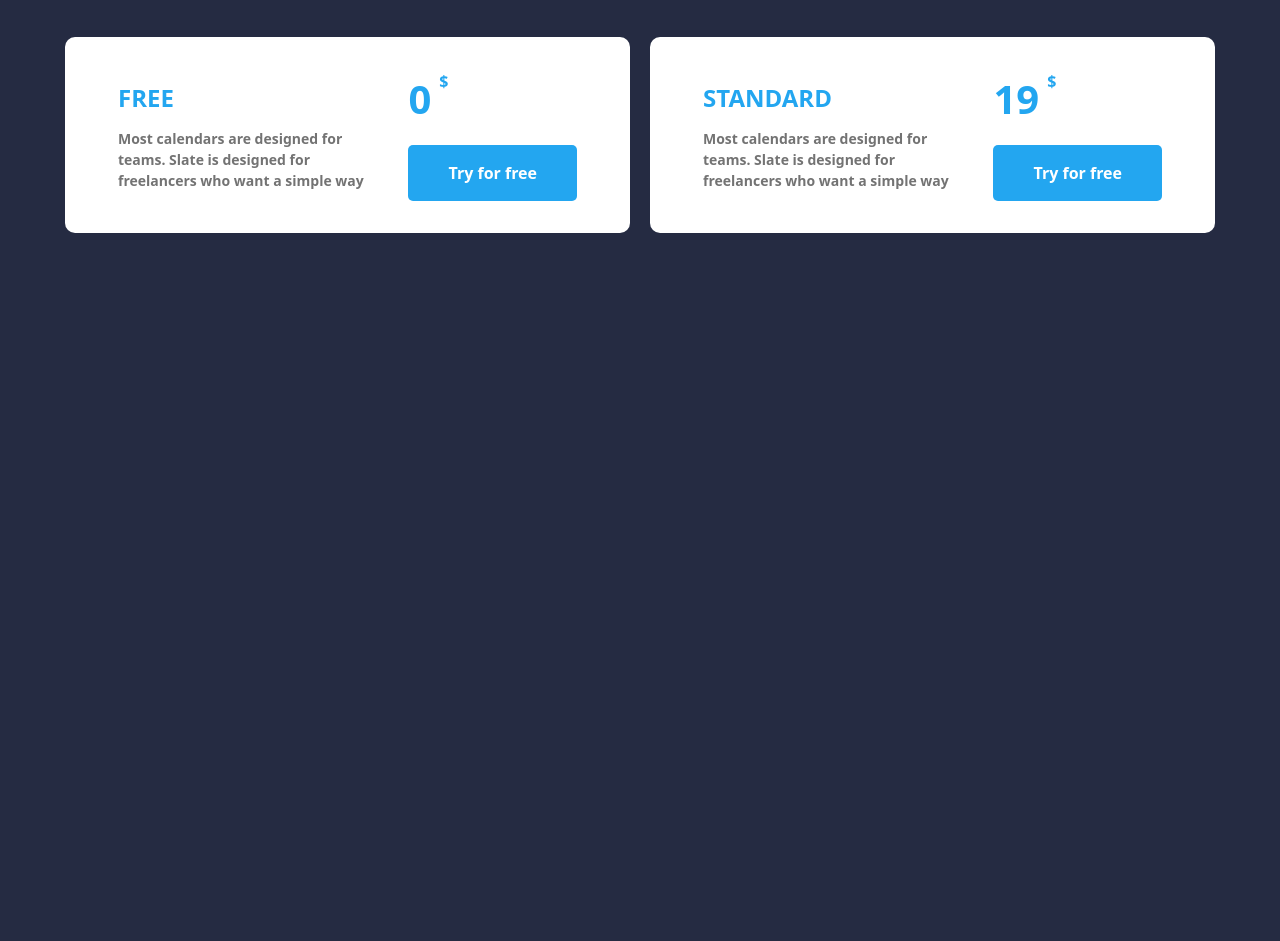
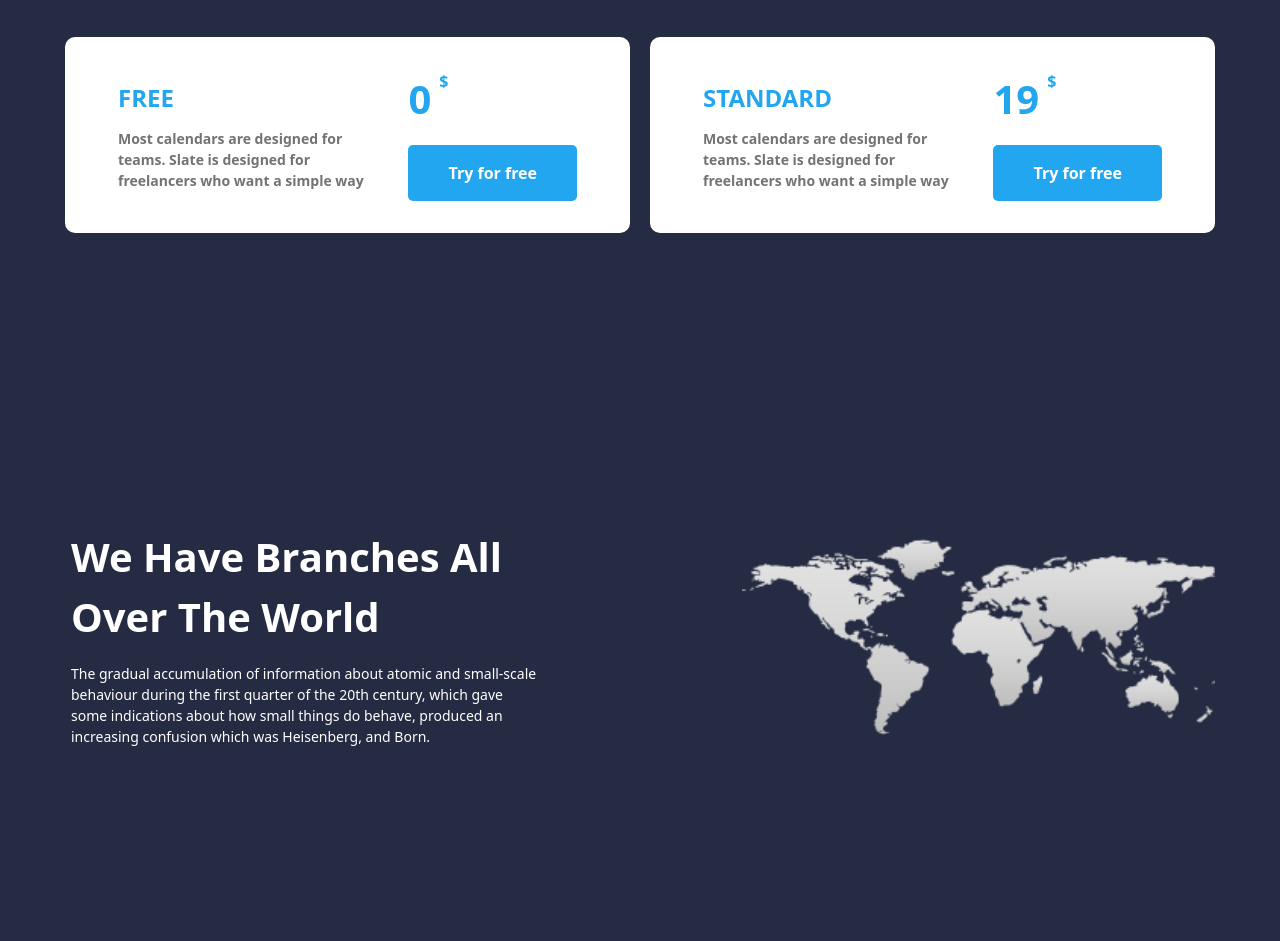
Before and after one commit to Vikingstrong/Home-Work-9, a website: page index.html in a window 1280 px wide. Shown: the part 3172-4113 px from the top of the page. Before the commit the page ends 3505 px from the top, so only its background shows below. Drawn offline with Linux system fonts and the light colour scheme.

Commit message:
feat: Add section 6

```diff
--- a/index.html
+++ b/index.html
@@ -153,5 +153,15 @@
         </div>
     </div>
 </section>
+
+<section class="max-w-300 m-auto flex flex-col gap-10 p-6.25 py-25 lg:flex-row lg:gap-50 lg:items-center">
+    <aside class="flex flex-col gap-4 px-1.5">
+        <h2 class="text-[40px] font-bold">We Have Branches All Over The World</h2>
+        <p class="text-[14px]">The gradual accumulation of information about atomic and small-scale behaviour during the first quarter of the 20th century, which gave some indications about how small things do behave, produced an increasing confusion which was Heisenberg, and Born.</p>
+    </aside>
+    <img class="lg:w-[150%]" src="src/img/section6/map.png" alt="">
+</section>
+
+
 </body>
 </html>
```
Also changed, not shown: src/img/section6/map.png (added), src/output.css.
